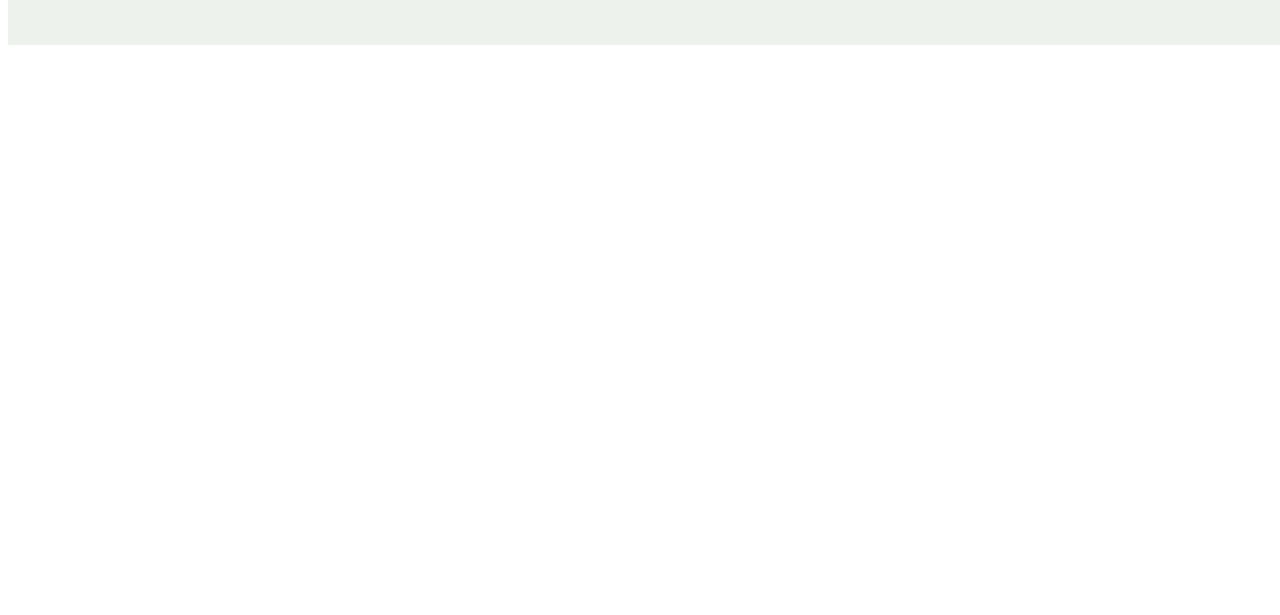
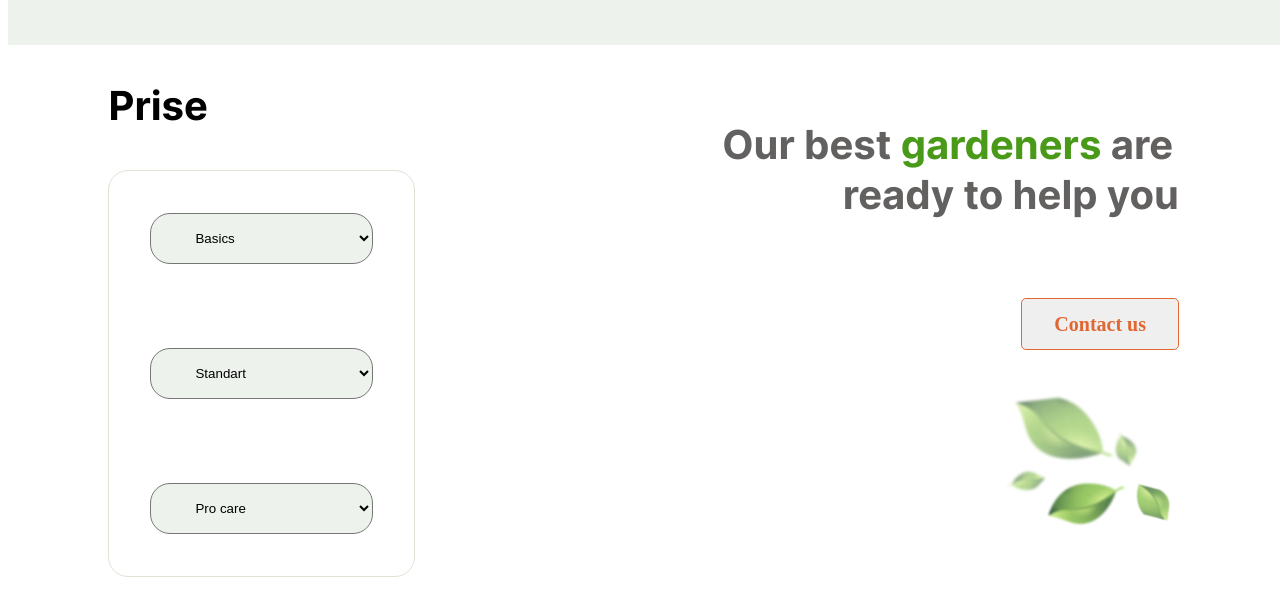
Before and after one commit to xSaygak/stage0, a plain HTML site: page index.html in a window 1280 px wide. Shown: the part 2413-3028 px from the top of the page. Drawn offline with Linux system fonts and the light colour scheme.

Commit message:
feat add block price site plants

```diff
--- a/css/style.css
+++ b/css/style.css
@@ -296,3 +296,114 @@
                     color: #E06733;
                   }
                   /* Servis block end */
+
+                  /* Price block start */
+
+                  .prices{
+                    box-sizing: border-box;
+                    display: flex;
+                    flex-wrap: wrap;
+                    width: 100%;
+                    background: #FFFFFF;
+                  }
+
+                  .prices_wrapper{
+                    box-sizing: border-box;
+                    display: flex;
+                    flex-wrap: wrap;
+                    margin-left: 7.85%;
+                    margin-top: 2.88%;
+                  }
+
+                  .prices_h2{
+                    margin-left: 109px;
+                    margin: 0;
+                    font-family: 'Inter';
+                    font-style: normal;
+                    font-family: 'Inter';
+                    font-size: 40px;
+                    font-weight: 700;
+                    line-height: 48px;
+                    color: #000000;
+                  }
+
+                  .prices_item{
+                    flex-direction: column;
+                    border: 1px solid #E3E1D5;
+                    border-radius: 20px;
+                    display: flex;
+                    flex-wrap: wrap;
+                    margin-top: 40px;
+                  }
+
+
+                  .prises_item_list{
+                  box-sizing: border-box;
+                  width: 332px;
+                  height: 282.01px;
+                }
+
+                  .price_form{
+                    margin: 42px 41px;
+                     padding: 16px 110px 16px 40px;
+                    background: #EDF2EC;
+                    border-radius: 20px;
+                }
+
+                  .prices_item_text{
+
+                    font-family: 'Inter';
+                    font-style: normal;
+                    font-weight: 700;
+                    font-size: 20px;
+                    line-height: 20px;
+                    color: #000000;
+                  }
+
+                  .contact_use{
+                  margin: 2.7% 109px 0 auto;
+                  display: flex;
+                  flex-direction: column;
+                  flex-wrap: wrap;
+                  }
+
+            .contact_text{
+              font-family: 'Inter';
+              font-style: normal;
+              font-weight: 700;
+              font-size: 40px;
+              line-height: 50px;
+            }
+
+            .contact_text_title {
+              font-family: 'Inter';
+              font-style: normal;
+              font-weight: 700;
+              font-size: 40px;
+              line-height: 50px;
+              text-align: right;
+              color: #499A18;
+            }
+
+            .contact_us{
+              margin-top: 38px;
+              margin-left: auto;
+              margin-right: 0;
+              padding: 12px 32px;
+              border: 1px solid #E06733;
+              border-radius: 5px;
+              font-family: 'Inika';
+              font-style: normal;
+              font-weight: 700;
+              font-size: 20px;
+              line-height: 26px;
+              text-align: center;
+              color: #E06733;
+              }
+
+              .image_contact_us{
+                margin: 39px 0px 0px auto;
+              }
+
+
+              /* Price block end */
--- a/index.html
+++ b/index.html
@@ -90,6 +90,33 @@
                 <br>Lorem Ipsum has been the industry</p>
             </div>
     </section>
+    <section class="prices">
+        <div class="prices_wrapper">
+            <h2 class="prices_h2">Prise
+                <div class=>
+                    <form class="prices_item">
+                        <select class="price_form">
+                          <option class="prices_item_text">Basics</option>
+                        </select>
+                        <select class="price_form" >
+                          <option class="prices_item_text">Standart</option>
+                        </select>
+                        <select class="price_form" >
+                          <option class="prices_item_text">Pro care</option>
+                        </select>
+                    </form>
+                </div>
+            </h2>
+        </div>
+        <div class="contact_use">
+            <p class="contact_text">Our best <samp class="contact_text_title">gardeners</samp> are <br> &nbsp; &nbsp; &nbsp; &nbsp; &nbsp; &nbsp; &nbsp;ready to help you</p>
+            <button class="contact_us">
+                Contact us
+            </button>
+            <img class="image_contact_us" src="./image/png/leafs_intro.png" width="175px" height="152px" alt="leafs_intro.png">
+        </div>
+    </section>
+
     </main>
     </body>
 </html>
```
